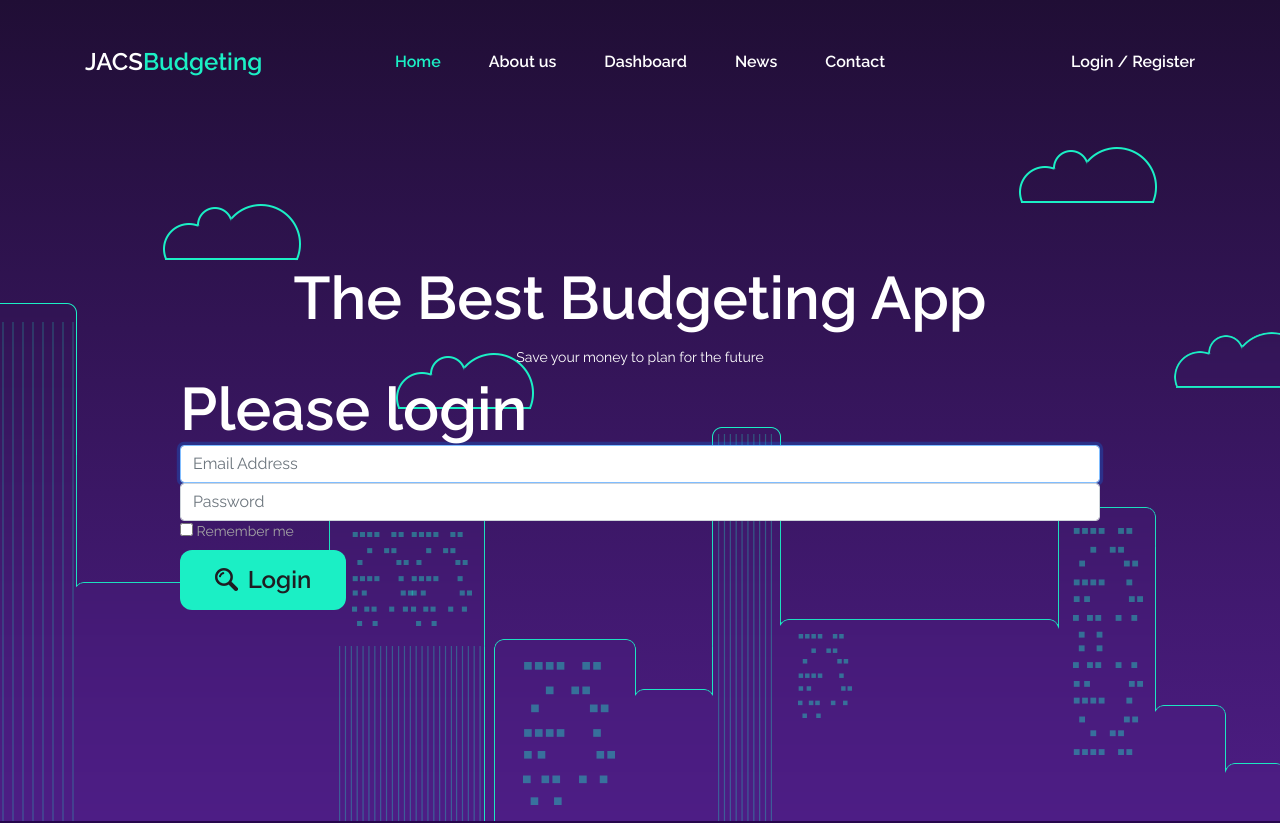
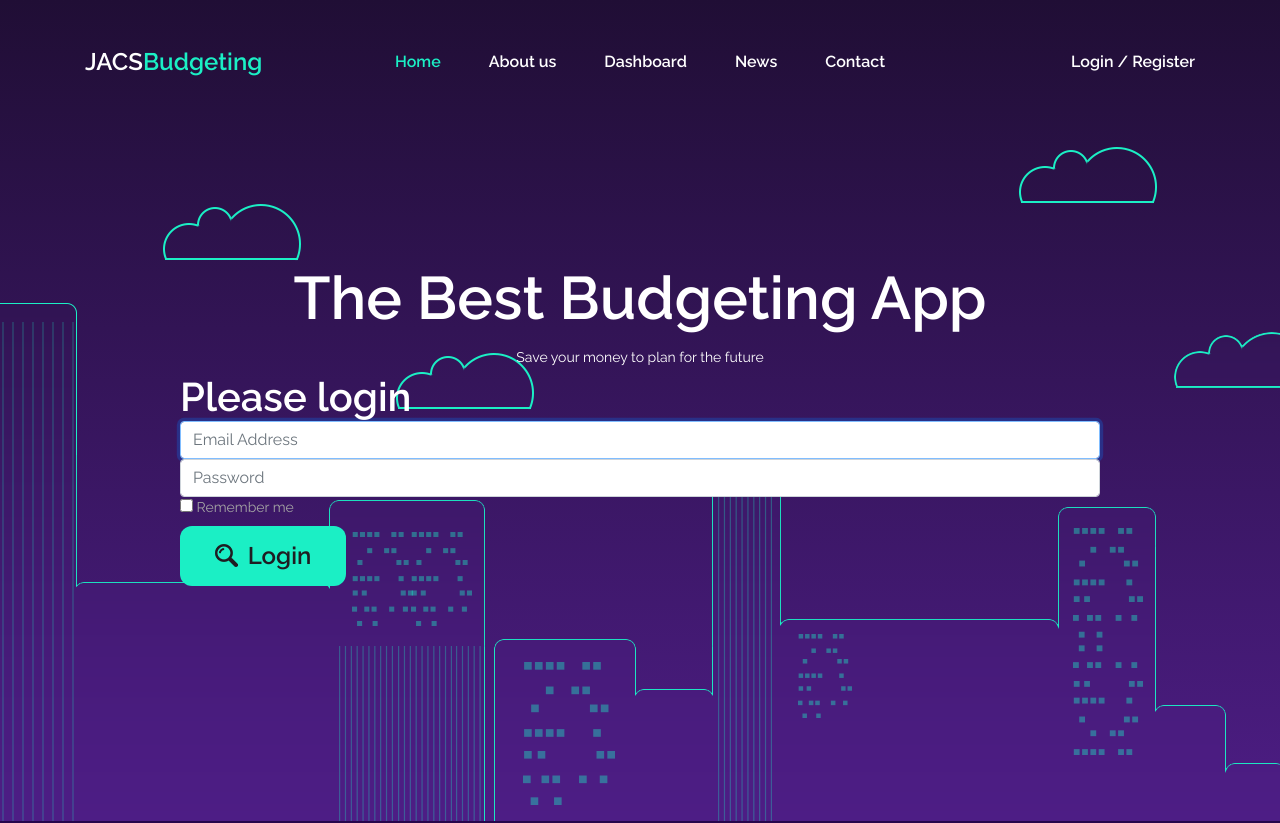
Before and after one commit to AmariVaughn/HackGTa-t, a plain HTML site: page hostspace/index.html in a window 1280 px wide. Shown: the top 823 px of the page. Drawn offline with Linux system fonts and the light colour scheme; no server answers.

Commit message:
Changed size of font for login

```diff
--- a/hostspace/index.html
+++ b/hostspace/index.html
@@ -93,9 +93,7 @@
 					<div class="col-lg-10 offset-lg-1">
 						<div class="Login_Form">
 							<form class="form-signin">
-
-
-								<p class="home_title">Please login</p>
+								<p class="home_title" style="font-size:40px;">Please login</p>
 								<input type="email" class="form-control" name="email" placeholder="Email Address" required="" autofocus="" id="email" />
 								<input type="password" class="form-control" name="password" placeholder="Password" required="" id="password"/>
 								<label class="checkbox">
```
